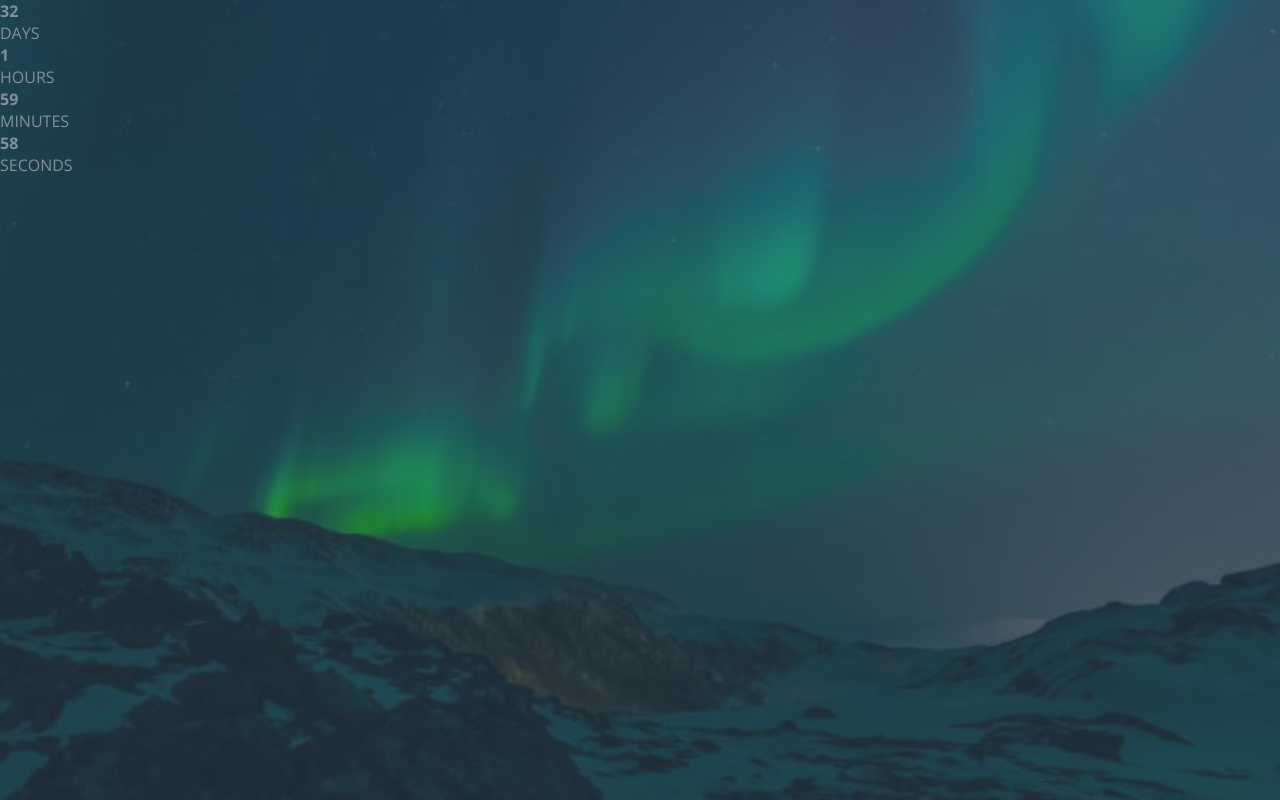
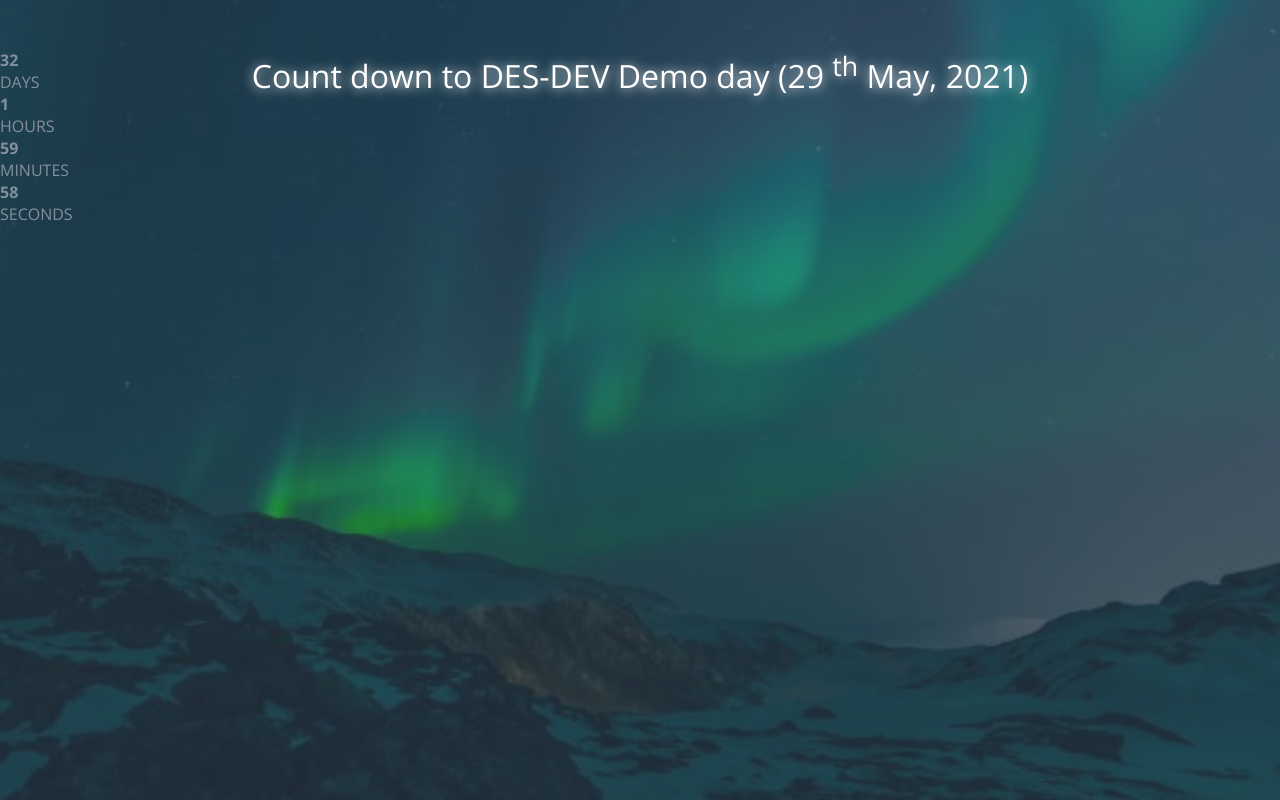
Before and after one commit to gdscaefunai/countdown-timer, a plain HTML site: page index.html in a window 1280 px wide. Drawn offline with nearby package versions, Linux system fonts and the light colour scheme.

Commit message:
refactor: update code and images

```diff
--- a/css/reference-style.css
+++ b/css/reference-style.css
@@ -17,6 +17,7 @@ body {
   position: relative;
   width: 100vw;
   height: 100vh;
+  overflow: hidden;
 }
 
 body::before {
@@ -42,6 +43,17 @@ a:hover {
   text-decoration: none;
 }
 
+
+.text {
+  color: #fff;
+  text-shadow: 0px 1px 12px #fff;
+  font-size: 2rem;
+  text-align: center;
+  position: relative;
+  top: 3rem;
+  margin: auto 1rem;
+}
+
 .countdown-container {
   display: flex;
   flex-direction: row;
@@ -50,7 +62,7 @@ a:hover {
   align-content: center;
   flex-wrap: wrap;
   width: 100%;
-  height: 100%;
+  height: 90%;
   margin: auto;
 }
 
@@ -65,6 +77,7 @@ a:hover {
   -ms-border-radius: 12px;
   -o-border-radius: 12px;
   text-align: center;
+  position: relative;
 }
 
 .countdown-container .heading-text {
--- a/css/style.css
+++ b/css/style.css
@@ -17,6 +17,7 @@ body {
   position: relative;
   width: 100vw;
   height: 100vh;
+  overflow: hidden;
 }
 
 body::before {
@@ -41,3 +42,21 @@ a:hover {
   color: #36d8c3;
   text-decoration: none;
 }
+
+
+.text {
+  color: #fff;
+  text-shadow: 0px 1px 12px #fff;
+  font-size: 2rem;
+  text-align: center;
+  position: relative;
+  top: 3rem;
+  margin: auto 1rem;
+}
+
+
+@media (min-width: 1024px) {
+  body {
+    background-attachment: fixed;
+  }
+}
--- a/index.html
+++ b/index.html
@@ -21,11 +21,17 @@
     <!--Main CSS File -->
     <link href="css/style.css" rel="stylesheet">
 
+    <!-- Below is a reference style -->
+    <!-- <link href="css/reference-style.css" rel="stylesheet"> -->
+
   </head>
 
   <body>
 
     <!-- Countdown container -->
+    <div class="text">
+      Count down to DES-DEV Demo day (29 <sup>th</sup> May, 2021)
+    </div>
     <div class="countdown-container">
       <div class="count-down">
         <h4 class="heading-text" id="countDay"></h4>
```
Also changed, not shown: img/screens/desktop.png, img/screens/mobile.png, img/screens/tablet.png.
